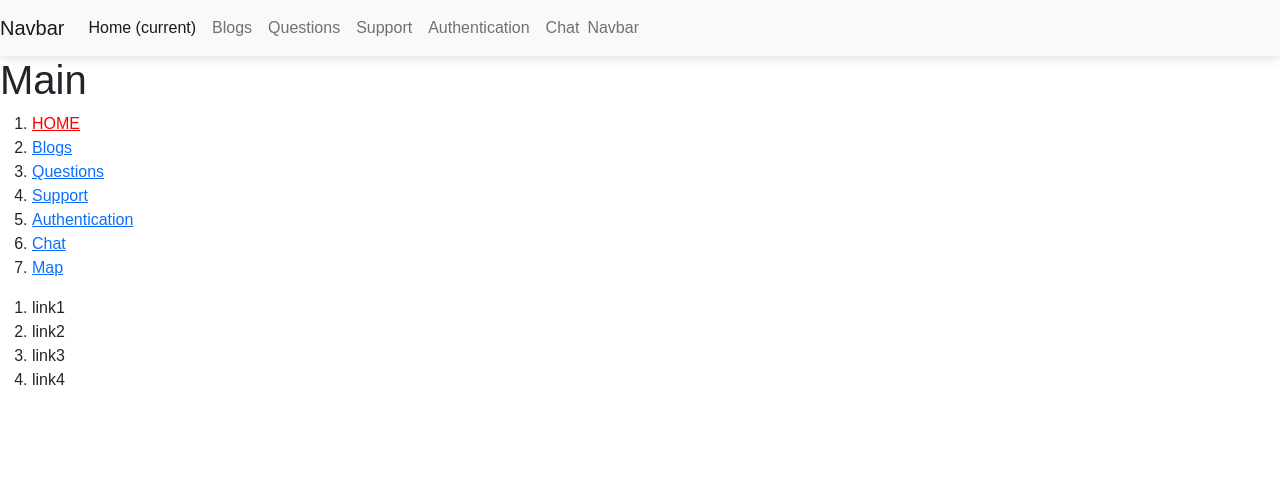
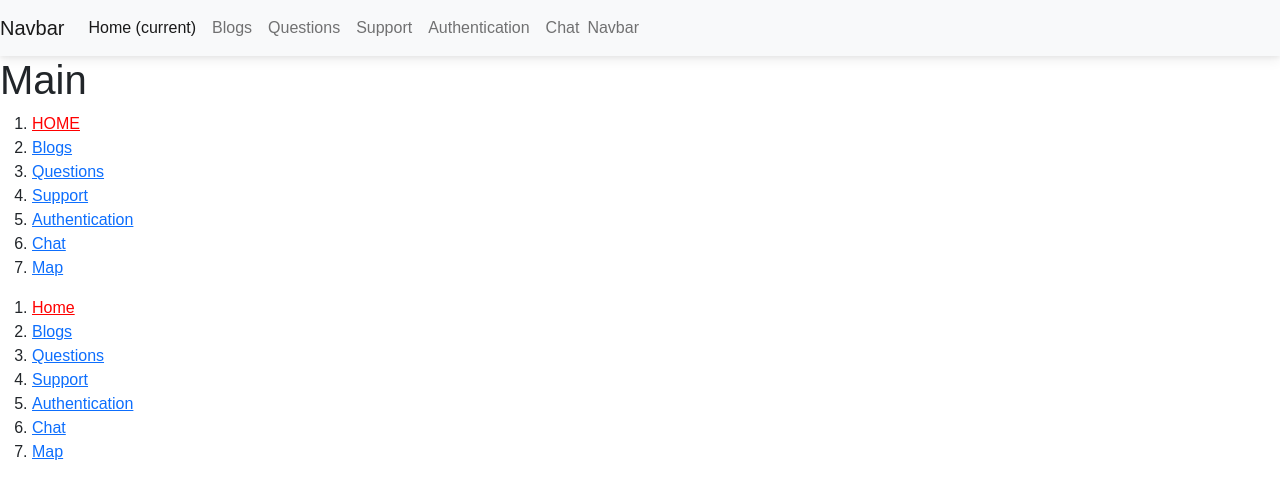
Before and after one commit to git000499/magical-hooks-0000, a React (Create React App) app: page / in a window 1280 px wide. Shown: the top 498 px of the page. Built offline with nearby package versions, Linux system fonts and the light colour scheme.

Commit message:
Update App.js

```diff
--- a/src/App.js
+++ b/src/App.js
@@ -12,8 +12,29 @@ import Map from "./components/maps/map";
 
 export default function App() {
   const Nav_link = () => {
-    const Nav_link_arr = ["link1", "link2", "link3", "link4"];
-    const Nav_link_list = Nav_link_arr.map((link) => <li>{link}</li>);
+    const Nav_link_arr = [
+      ["Home", "/"],
+      ["Blogs", "/blogs"],
+      ["Questions", "/questions"],
+      ["Support", "/support"],
+      ["Authentication", "/authentication"],
+      ["Chat", "/chat"],
+      ["Map", "/map"],
+    ];
+    const Nav_link_list = Nav_link_arr.map((link) => (
+      // <li>{link}</li>
+      <li className="NavLink">
+        <NavLink
+          className={({ isActive, isPending }) =>
+            isPending ? "pending" : isActive ? css.activeLink : ""
+          }
+          to={link[1]}
+          activeClassName={css.activeLink}
+        >
+          {link[0]}
+        </NavLink>
+      </li>
+    ));
     return <ol>{Nav_link_list}</ol>;
   };
 
```
